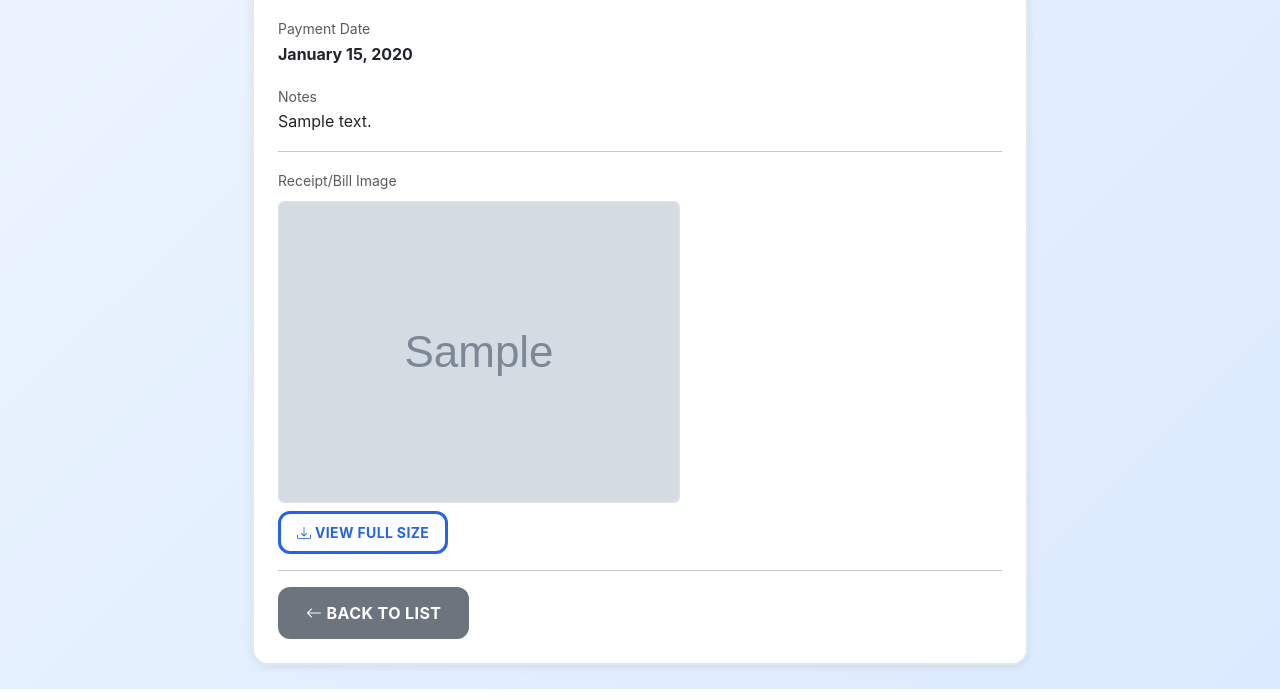
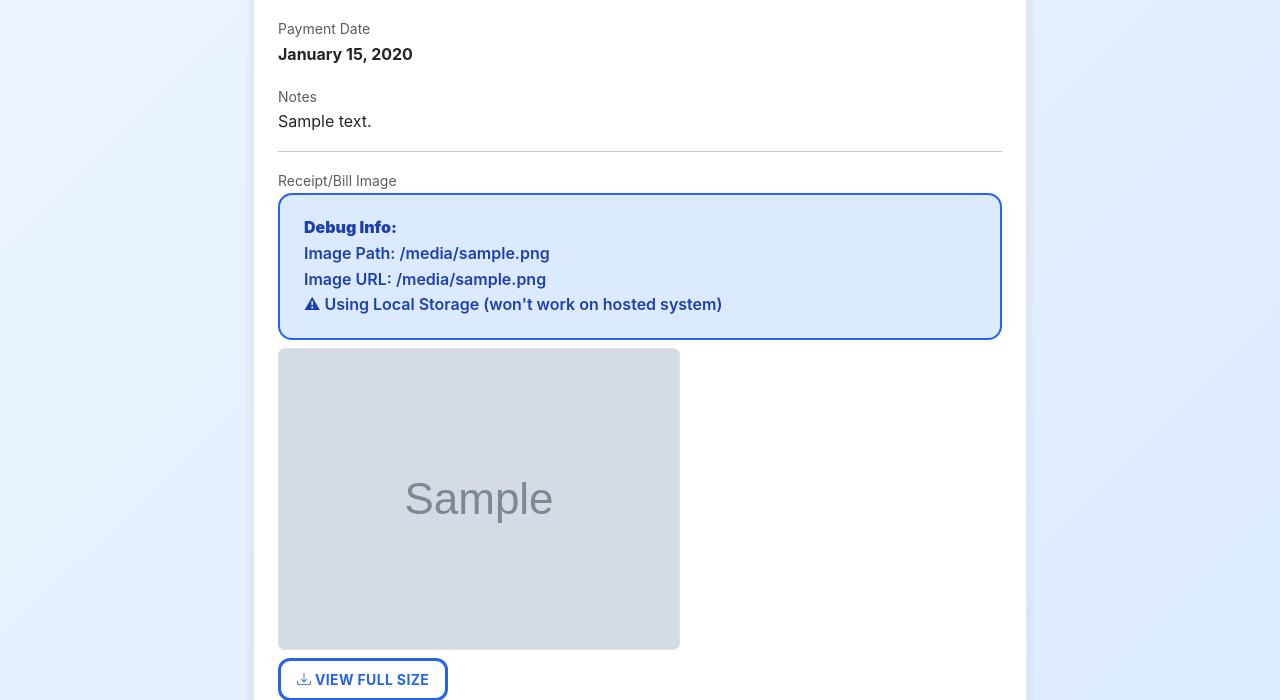
Before and after one commit to ylaine20/bill_payment_reminder, a Django app: template bills/templates/bills/bill_detail.html in a window 1280 px wide. Shown: the part 454-1154 px from the top of the page. Run offline with Django 5.2, Linux system fonts and the light colour scheme; the template is opened without the code that fills it: most values are stand-ins (such as "Sample title", 1, 10 or a date in 2020); grey boxes marked "Sample" are stand-in pictures.

Commit message:
Add debug output to bill detail template for image troubleshooting

```diff
--- a/bills/templates/bills/bill_detail.html
+++ b/bills/templates/bills/bill_detail.html
@@ -102,9 +102,24 @@
                     <div class="row mb-3">
                         <div class="col-12">
                             <label class="text-muted small">Receipt/Bill Image</label>
+
+                            <!-- DEBUG INFO - Remove after testing -->
+                            <div class="alert alert-info small mb-2">
+                                <strong>Debug Info:</strong><br>
+                                Image Path: {{ bill.receipt_image }}<br>
+                                Image URL: {{ bill.receipt_image.url }}<br>
+                                {% if 'cloudinary' in bill.receipt_image.url %}
+                                ✓ Using Cloudinary
+                                {% else %}
+                                ⚠ Using Local Storage (won't work on hosted system)
+                                {% endif %}
+                            </div>
+                            <!-- END DEBUG INFO -->
+
                             <div class="mt-2">
                                 <img src="{{ bill.receipt_image.url }}" alt="{{ bill.name }} receipt"
-                                    class="img-fluid border rounded" style="max-width: 100%; height: auto;">
+                                    class="img-fluid border rounded" style="max-width: 100%; height: auto;"
+                                    onerror="this.style.border='3px solid red'; this.alt='❌ Image failed to load: {{ bill.receipt_image.url }}';">
                             </div>
                             <div class="mt-2">
                                 <a href="{{ bill.receipt_image.url }}" target="_blank"
@@ -113,6 +128,11 @@
                                 </a>
                             </div>
                         </div>
+                    </div>
+                    {% else %}
+                    <hr>
+                    <div class="alert alert-warning">
+                        <i class="bi bi-exclamation-triangle"></i> No receipt image uploaded yet.
                     </div>
                     {% endif %}
 
```
